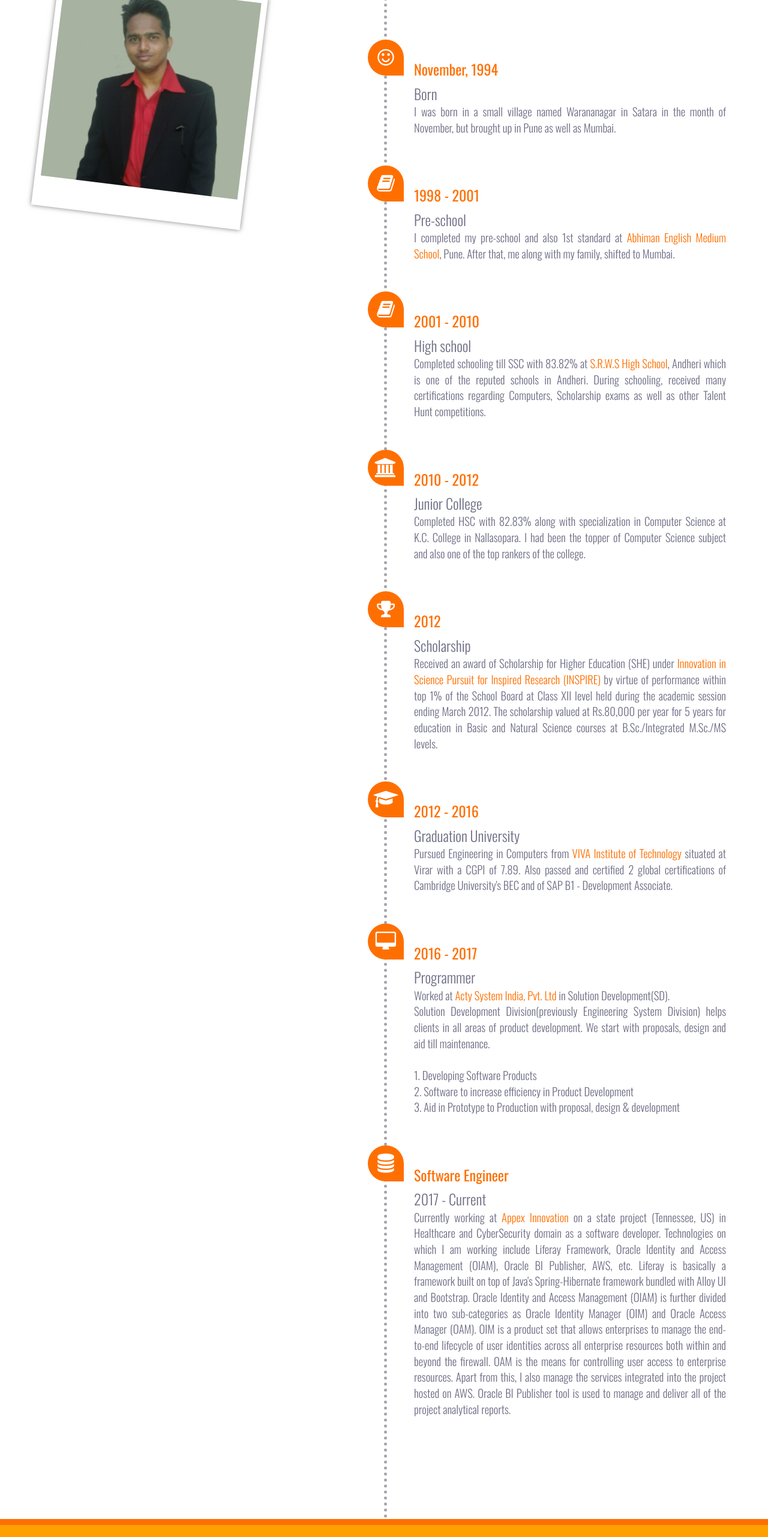
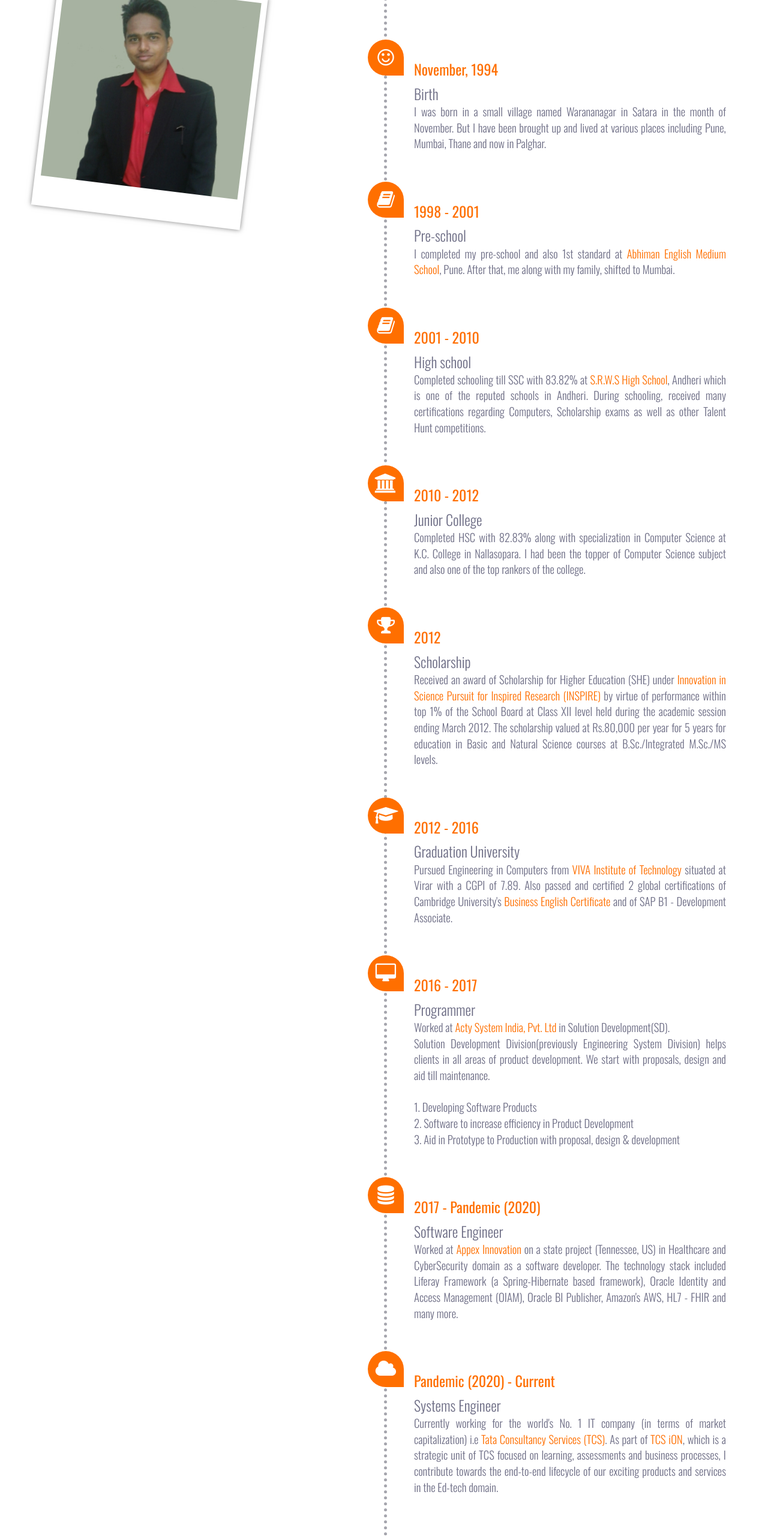
Before and after one commit to pratik-bhudke/Pratiks_Resume, a plain HTML site: page index.html in a window 1280 px wide. Shown: the part 1260-3823 px from the top of the page at 60% size. Drawn offline with nearby package versions, Linux system fonts and the light colour scheme; some packages are replaced by stand-ins of ours.

Commit message:
Issue Fix - Swap year - position in timeline Issue Fix - Shortened description Issue Fix - Update description to past tense Issue Fix - Added links Issue Fix - Issue in link color Issue Fix - Replaced Google+ icon and url with Github

```diff
--- a/assets/js/scripts.js
+++ b/assets/js/scripts.js
@@ -33,7 +33,7 @@ $(document).ready(function() {
             $('#main-footer p, #main-footer p a').css('color',color1);
         }
 
-        var css = '<style type="text/css">#main-nav.scrolled .nav li.active a, #main-nav.scrolled .nav a:hover {color:'+color1+';} #filter-works ul li.active a, #filter-works ul li:hover a{color:'+color1+'}#contact .contact-list a:hover{color:'+color1+'}</style>'
+        var css = '<style type="text/css">#main-nav.scrolled .nav li.active a, #main-nav.scrolled .nav a:hover {color:'+color1+';} #filter-works ul li.active a, #filter-works ul li:hover a{color:'+color1+'}#contact .contact-list a:hover{color:'+color1+'} #about .timeline a{color:'+color1+'} #about .timeline a:hover{color:'+color2+'}</style>'
         $('head').append(css);
         //$('#main-nav.scrolled .nav li.active a, #main-nav.scrolled .nav a:hover').css('color',color1);
         //$('#filter-works ul li.active a, #filter-works ul li:hover a').css('color',color1);
--- a/index.html
+++ b/index.html
@@ -190,8 +190,8 @@
                             <i class="fa fa-smile-o wow swing" data-wow-offset="200" data-wow-delay="1s"></i>
                             <h3>November, 1994</h3>
                             <p>
-                                <span>Born</span>
-                                I was born in a small village named Warananagar in Satara in the month of November, but brought up in Pune as well as Mumbai.                            </p>
+                                <span>Birth</span>
+                                I was born in a small village named Warananagar in Satara in the month of November. But I have been brought up and lived at various places including Pune, Mumbai, Thane and now in Palghar.                            </p>
                         </div>
 
                         <div class="wow fadeInRight" data-wow-offset="200">
@@ -231,7 +231,7 @@
                             <h3>2012 - 2016</h3>
                             <p>
                                 <span>Graduation University</span>
-                                Pursued Engineering in Computers from <a href="http://www.viva-technology.org" target="_blank">VIVA Institute of Technology</a> situated at Virar with a CGPI of 7.89. Also passed and certified 2 global certifications of Cambridge University's BEC and of SAP B1 - Development Associate.                            </p>
+                                Pursued Engineering in Computers from <a href="http://www.viva-technology.org" target="_blank">VIVA Institute of Technology</a> situated at Virar with a CGPI of 7.89. Also passed and certified 2 global certifications of Cambridge University's <a href="https://www.cambridgeenglish.org/exams-and-tests/business-preliminary/" target="_blank">Business English Certificate</a> and of SAP B1 - Development Associate.                            </p>
                         </div>
 
 						<div class="wow fadeInRight" data-wow-offset="200">
@@ -250,11 +250,19 @@
 
 						<div class="wow fadeInRight" data-wow-offset="200">
                             <i class="fa fa-database wow swing" data-wow-offset="200" data-wow-delay="1s"></i>
-                            <h3>Software Engineer</h3>
+                            <h3>2017 - Pandemic (2020)</h3>
                             <p>
-                                <span>2017 - Current</span>
-                                Currently working at <a href="http://www.appexinnovation.com/" target="_blank">Appex Innovation</a> on a state project (Tennessee, US) in Healthcare and CyberSecurity domain as a software developer. Technologies on which I am working include Liferay Framework, Oracle Identity and Access Management (OIAM), Oracle BI Publisher, AWS, etc. Liferay is basically a framework built on top of Java's Spring-Hibernate framework bundled with Alloy UI and Bootstrap. Oracle Identity and Access Management (OIAM) is further divided into two sub-categories as Oracle Identity Manager (OIM) and Oracle Access Manager (OAM). OIM is a product set that allows enterprises to manage the end-to-end lifecycle of user identities across all enterprise resources both within and beyond the firewall. OAM is the means for controlling user access to enterprise resources. Apart from this, I also manage the services integrated into the project hosted on AWS. Oracle BI Publisher tool is used to manage and deliver all of the project analytical reports.                            </p>
+                                <span>Software Engineer</span>
+                                Worked at <a href="http://www.appexinnovation.com/" target="_blank">Appex Innovation</a> on a state project (Tennessee, US) in Healthcare and CyberSecurity domain as a software developer. The technology stack included Liferay Framework (a Spring-Hibernate based framework), Oracle Identity and Access Management (OIAM), Oracle BI Publisher, Amazon's AWS, HL7 - FHIR and many more.</p>
                         </div>
+
+            <div class="wow fadeInRight" data-wow-offset="200">
+                          <i class="fa fa-cloud wow swing" data-wow-offset="200" data-wow-delay="1s"></i>
+                          <h3>Pandemic (2020) - Current</h3>
+                          <p>
+                              <span>Systems Engineer</span>
+                              Currently working for the world's No. 1 IT company (in terms of market capitalization) i.e <a href="https://www.tcs.com" target="_blank">Tata Consultancy Services (TCS)</a>. As part of <a href="https://www.tcsion.com" target="_blank">TCS iON</a>, which is a strategic unit of TCS focused on learning, assessments and business processes, I contribute towards the end-to-end lifecycle of our exciting products and services in the Ed-tech domain.</p>
+                      </div>
 
 					</div>
 				</div>
@@ -825,7 +833,7 @@
 			<div class="container">
 			    <ul class="social">
                     <li class="wow fadeInRight" data-wow-delay=".3s"><a href="https://www.facebook.com/pratik.bhudke" target="_blank"><i class="fa fa-facebook"></i></a></li>
-                    <li class="wow fadeInRight" data-wow-delay=".6s"><a href="https://plus.google.com/+PratikBhudke" target="_blank"><i class="fa fa-google-plus"></i></a></li>
+                    <li class="wow fadeInRight" data-wow-delay=".6s"><a href="https://github.com/pratik-bhudke" target="_blank"><i class="fa fa-github"></i></a></li>
                     <li class="wow fadeInRight" data-wow-delay=".9s"><a href="https://in.linkedin.com/in/pratik-bhudke-7774a1b2" target="_blank"><i class="fa fa-linkedin"></i></a></li>
                 </ul>
                 <p>&copy; 2016 - All rights reserved | <a href="http://www.google.com/search?q=Pratik+Bhudke" target="_blank">Made by Pratik Bhudke</a></p>
```
